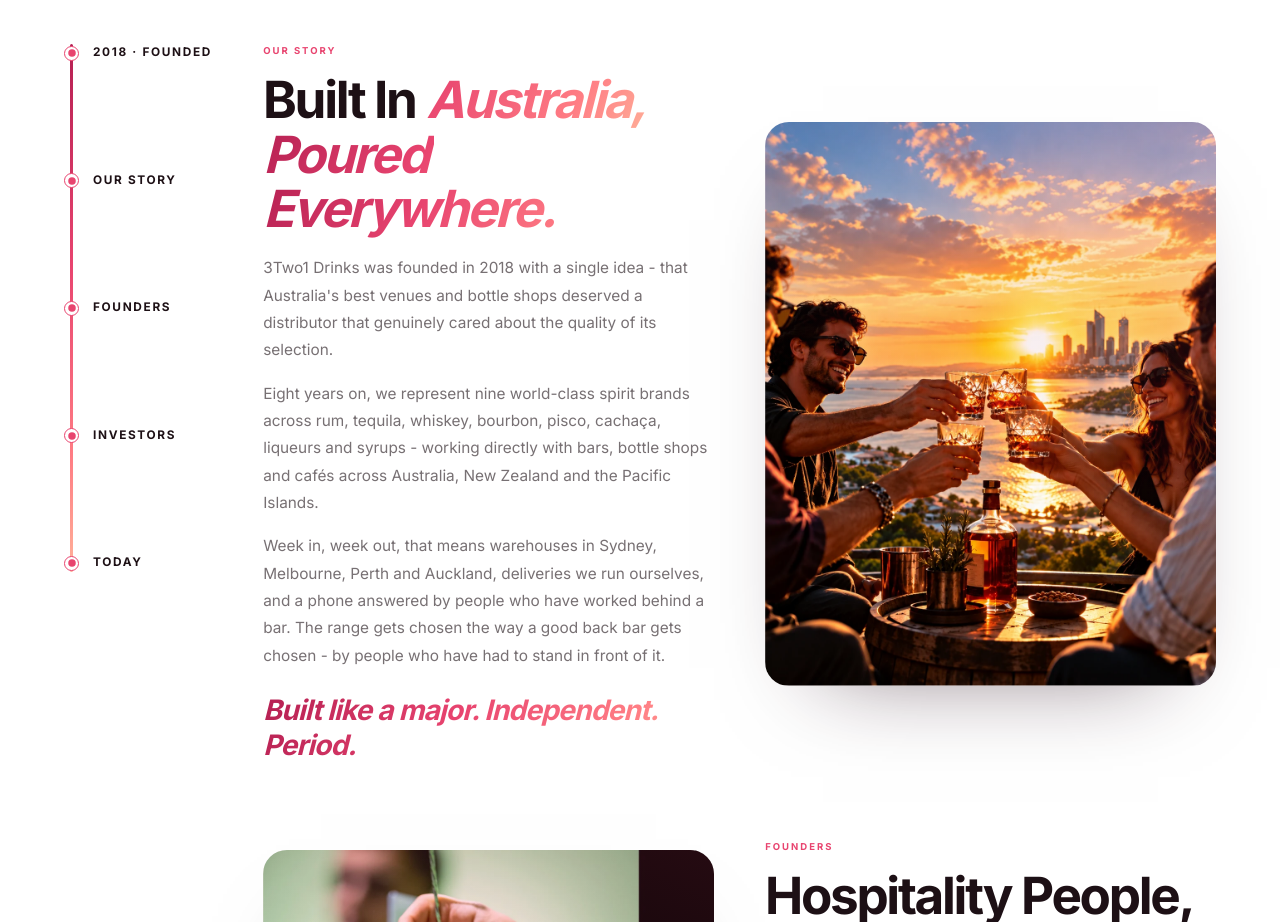
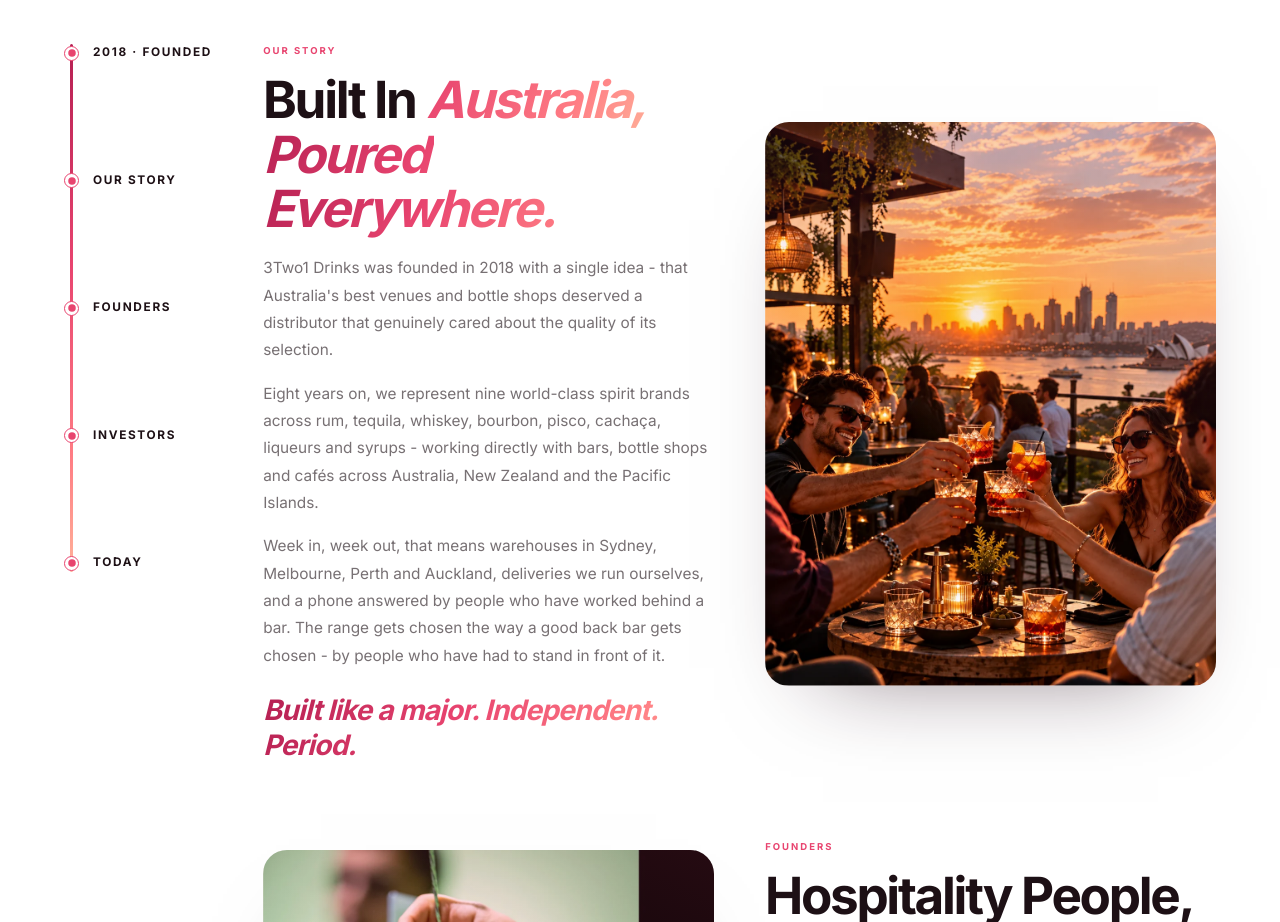
Before and after one commit to eloma-group/3two1-client-1, a React (Vite) app: page /our-story in a window 1280 px wide. Shown: the part 840-1762 px from the top of the page. Built offline with nearby package versions, Linux system fonts and the light colour scheme; a web font is replaced by a local one.

Commit message:
Our Story: rooftop harbour toast photo in the founded chapter

```diff
--- a/src/pages/Investors.tsx
+++ b/src/pages/Investors.tsx
@@ -361,8 +361,8 @@
       kicker: 'Our story',
       heading: 'Built in Australia, poured everywhere.',
       gradientFrom: 2,
-      img: '/images/about-story-toast.webp',
-      alt: 'Friends raising whisky over a barrel table as the sun sets behind the city',
+      img: '/images/about-story-harbour-toast.webp',
+      alt: 'Friends toasting with cocktails on a rooftop bar at sunset, Sydney Harbour and the Opera House behind',
       body: (
         <>
           <p className={styles.body}>
```
Also changed, not shown: public/images/about-story-harbour-toast.webp (added).
